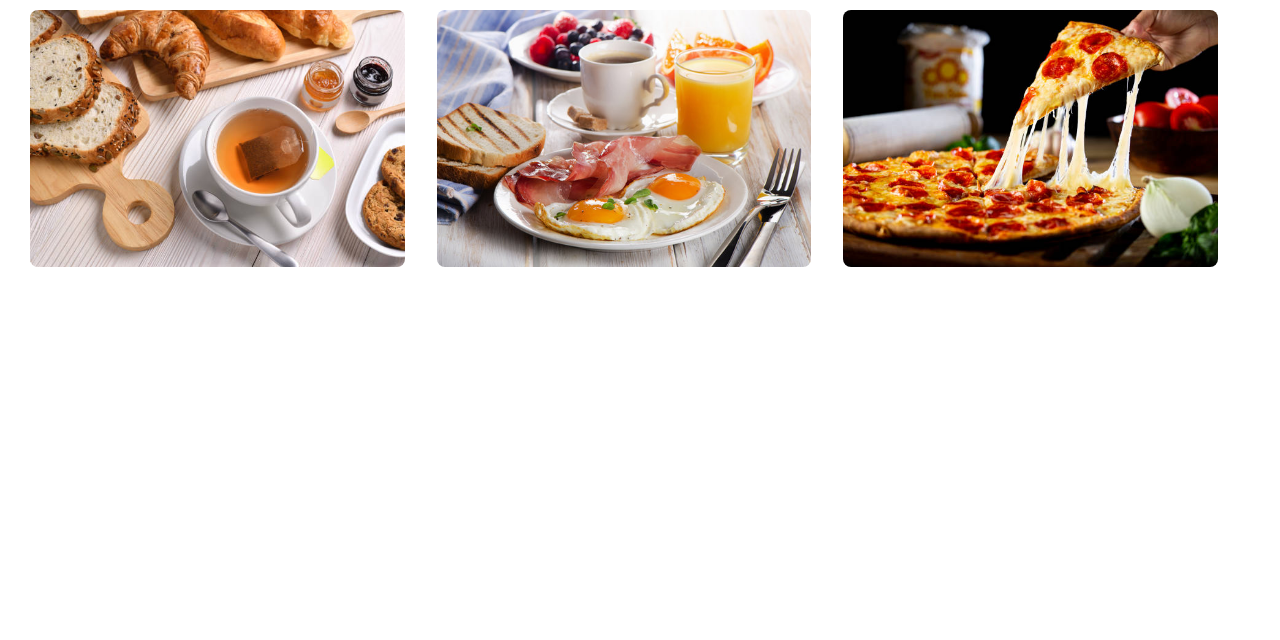
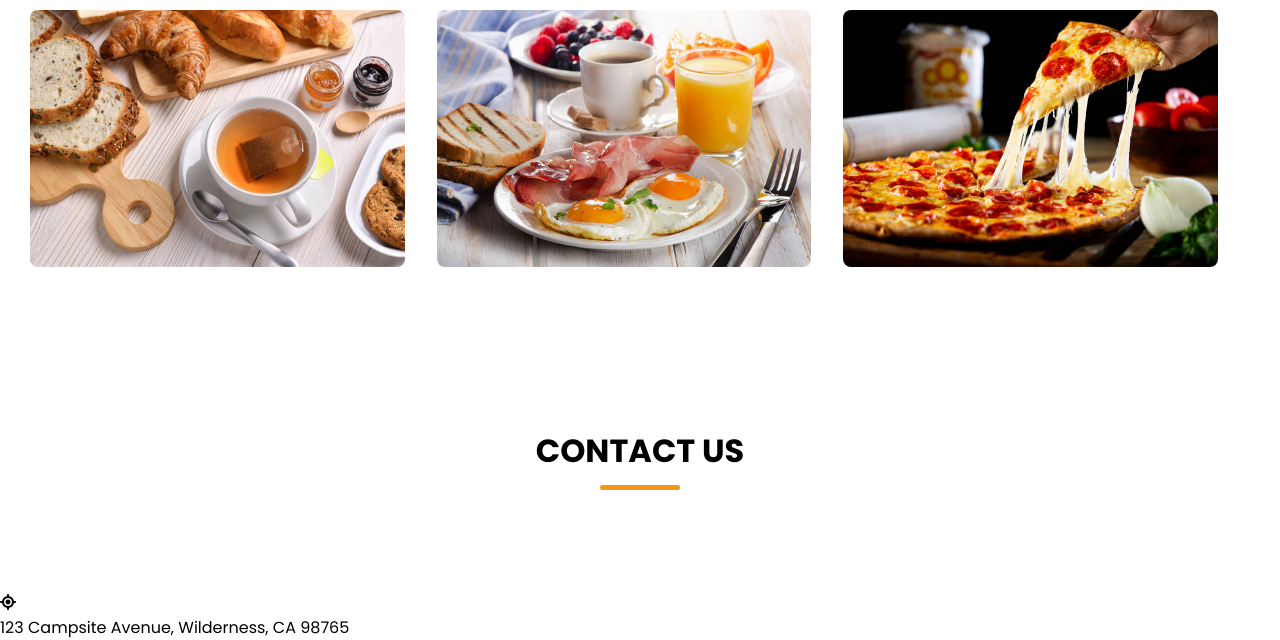
Before and after one commit to fuadmahmudeshetu/Interactive-Coffee-Website, a plain HTML site: page index.html in a window 1280 px wide. Shown: the part 4094-4734 px from the top of the page. Before the commit the page ends 4461 px from the top, so only its background shows below. Drawn offline with nearby package versions, Linux system fonts and the light colour scheme; a web font is replaced by a local one.

Commit message:
adding contact section in .html file

```diff
--- a/index.html
+++ b/index.html
@@ -184,6 +184,19 @@
             </ul>
         </div>
         </section>
+
+        <!-- Contact section -->
+         <section class="contact-section">
+            <h2 class="section-title">Contact Us</h2>
+            <div class="section-content">
+                <ul class="contact-info-list">
+                    <li class="contact-info">
+                        <i class="fa-solid fa-location-crosshairs"></i>
+                        <p>123 Campsite Avenue, Wilderness, CA 98765</p>
+                    </li>
+                </ul>
+            </div>
+         </section>
     </main>
 
     <!-- Linking swiper script -->
```
Lines whose indentation alone changed are shown as unchanged.
